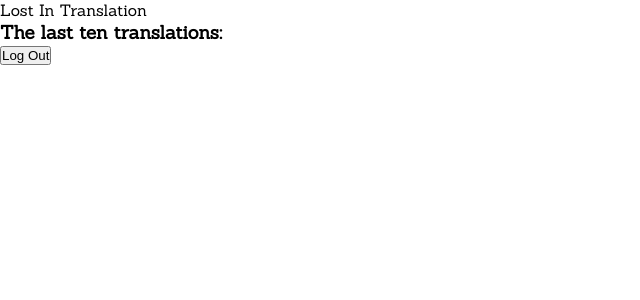
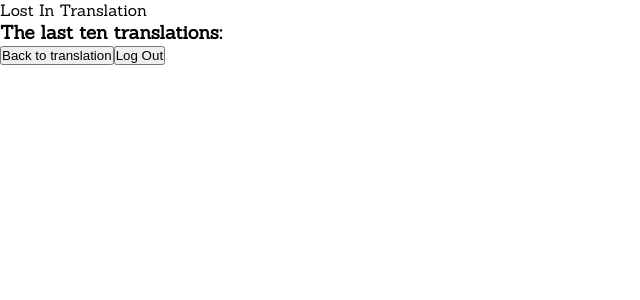
Before and after one commit to tavinogradova92/lost-in-translation, a React (Create React App) app: page /profile in a window 1280 px wide. Shown: the top 300 px of the page, without its empty margins (0-640 px from the left). Built offline with nearby package versions, Linux system fonts and the light colour scheme.

Commit message:
Back to translation button added

```diff
--- a/src/components/Profile.jsx
+++ b/src/components/Profile.jsx
@@ -21,11 +21,15 @@ function Profile() {
         history.push("/");
     };
 
+    const backToTranslation = () => {
+        history.push("/translation");
+    };
 
     return (
         <div>
             <h3>The last ten translations: </h3>
             <ul>{renderStoredSentences(storedSentences)}</ul>
+            <button onClick={backToTranslation}>Back to translation</button>
             <button onClick={doLogout}>Log Out</button>
         </div>
     )
```
